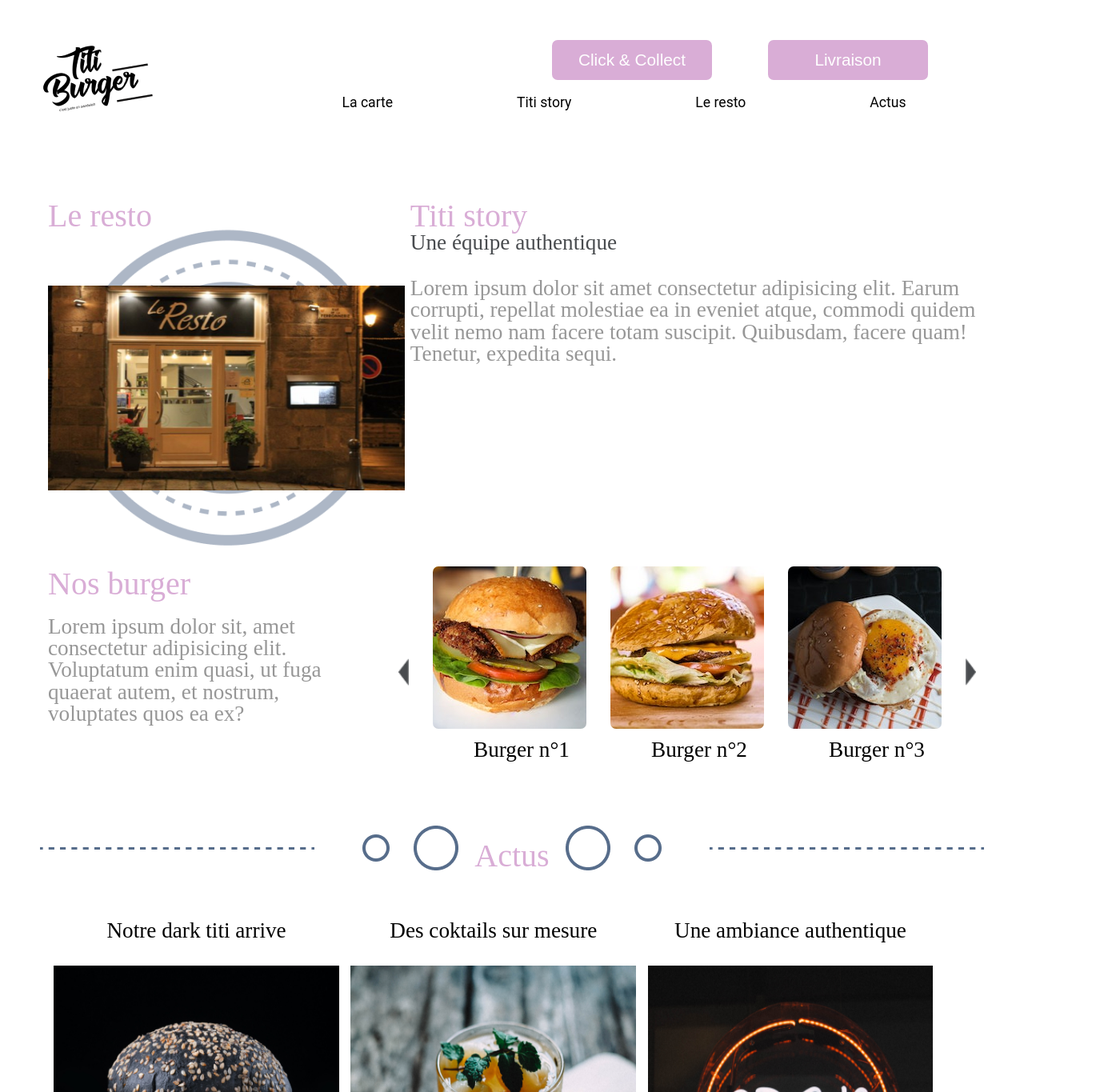
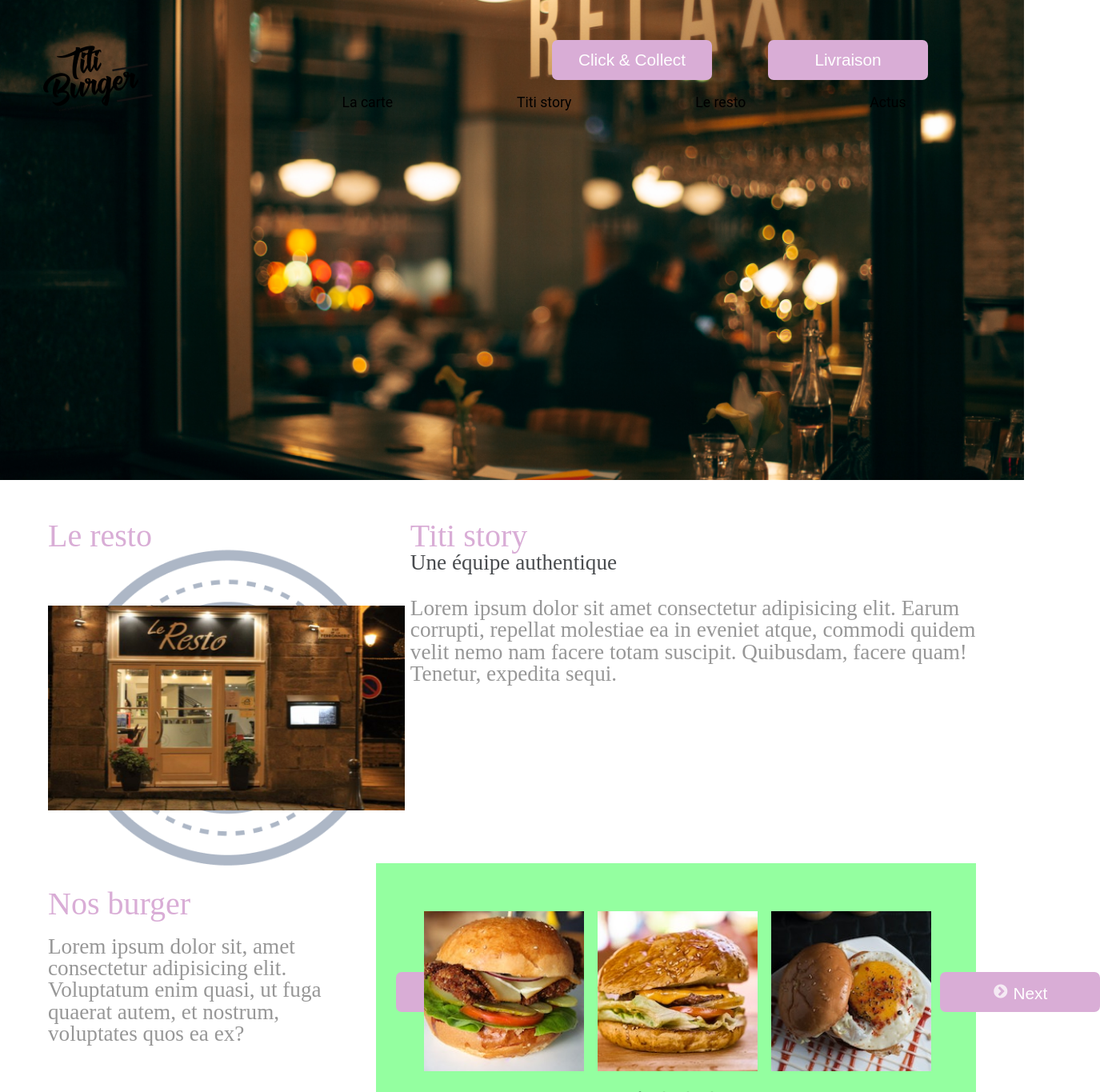
Before and after one commit to Bilal-MEKIRI/titi-React, a React (Create React App) app: page / in a window 1280 px wide. Shown: the top 1365 px of the page at 80% size, 1375 px wide, since content can reach past the window. Built offline with nearby package versions, Linux system fonts and the light colour scheme.

Commit message:
home page header added background image

```diff
--- a/src/App.js
+++ b/src/App.js
@@ -10,7 +10,6 @@ import Commande3 from "./pages/commande03";
 import Commande4 from "./pages/commande04";
 import Confirmation from "./pages/confirmation";
 import Home from "./pages/homePage";
-import Burger from "./pages/pageBurgers";
 import Paiment from "./pages/paiment";
 import Paiment2 from "./pages/paiment2";
 import Recapitulatif from "./pages/recapitulatif";
@@ -20,8 +19,7 @@ function App() {
   return (
     <Routes>
       <Route path="/" element={<Template />}>
-        {/* <Route index element={<Burger />}></Route> */}
-        {/* <Route index element={<Slide />}></Route> */}
+        {/* <Route path="/slide" element={<Slide />}></Route> */}
         <Route index element={<Home />}></Route>
         <Route path="/collect" element={<Collect />}></Route>
         <Route path="/commande1" element={<Commande1 />}></Route>
--- a/src/components/slide/slide.scss
+++ b/src/components/slide/slide.scss
@@ -32,7 +32,7 @@
     padding: 50px;
     width: fit-content;
     margin: 100px auto;
-    background-color: #ff94f8;
+    background-color: #94ffa0;
 }
 
 .slider-element{
--- a/src/components/template/index.js
+++ b/src/components/template/index.js
@@ -1,13 +1,19 @@
 import React from "react";
-import { Outlet } from "react-router-dom";
+import { Outlet, useLocation } from "react-router-dom";
 import { HashLink as Link } from "react-router-hash-link";
 import "../resetCSS/reset.scss";
 import "./template.scss";
 
-function Template() {
+export default function Template() {
+  const location = useLocation();
+
+  function getPath() {
+    return location.pathname;
+  }
+
   return (
     <>
-      <header>
+      <header className={getPath() === "/" ? "header-home" : ""}>
         <div id="logo">
           <img
             id="logoImg"
@@ -116,4 +122,3 @@ function Template() {
     </>
   );
 }
-export default Template;
--- a/src/components/template/template.scss
+++ b/src/components/template/template.scss
@@ -4,7 +4,17 @@ header{
   display: flex;
   justify-content: space-between;
   margin: 0 auto;
+
+  &.header-home{
+    height: 600px;
+    background-image: url(../../../public/images/header.png);
+    background-size: cover;
+    background-repeat: no-repeat;
+    display: flex;
+  }
 }
+
+
 
 #logo{
   margin: 50px;
--- a/src/pages/homePage/homepage.scss
+++ b/src/pages/homePage/homepage.scss
@@ -1,5 +1,4 @@
 .home {
-
 
 header{
   height: 600px;
--- a/src/pages/homePage/index.js
+++ b/src/pages/homePage/index.js
@@ -1,6 +1,8 @@
 import React from "react";
+import { Route, Routes } from "react-router-dom";
 import { Link } from "react-router-dom";
 import "./homepage.scss";
+import Slide from "../../components/slide";
 
 function Home() {
   return (
@@ -35,42 +37,7 @@ function Home() {
           </p>
         </div>
         <div id="menu">
-          <img
-            class="fleche"
-            id="flecheDroite"
-            src="images\flecheGauche.png"
-            alt="fleche gauche"
-          />
-          <div class="menu">
-            <img class="menuImg" src="images\burger1.jpg" alt="" />
-            <p>Burger n°1</p>
-          </div>
-          <div class="menu">
-            <img class="menuImg" src="images\burger2.jpg" alt="" />
-            <p>Burger n°2</p>
-          </div>
-          <div class="menu">
-            <img class="menuImg" src="images\burger3.jpg" alt="" />
-            <p>Burger n°3</p>
-          </div>
-          <div class="menu">
-            <img class="menuImg" src="images\burger4.jpg" alt="" />
-            <p>Burger n°4</p>
-          </div>
-          <div class="menu">
-            <img class="menuImg" src="images\burger5.jpg" alt="" />
-            <p>Burger n°5</p>
-          </div>
-          <div class="menu">
-            <img class="menuImg" src="images\burger6.jpg" alt="" />
-            <p>Burger n°6</p>
-          </div>
-          <img
-            class="fleche"
-            id="flecheGauche"
-            src="images\flecheDroite.png"
-            alt="fleche droite"
-          />
+          <Slide />
         </div>
       </section>
       <div id="section3Title">
--- a/src/pages/pageBurgers/index.js
+++ /dev/null
@@ -1,59 +0,0 @@
-import React, { useEffect, useState } from "react";
-import axios from "axios";
-import "./pageBurgers.scss";
-// URL API
-import { URL } from "../../utils/composants/urls.js";
-
-function Burger() {
-  const [burgers, setBurgers] = useState([]);
-
-  useEffect(() => {
-    const fetchBurgers = async () => {
-      try {
-        const { data } = await axios.get(URL.fetchBurger);
-        setBurgers(data);
-        console.log(data);
-      } catch (error) {
-        console.log(error.message());
-      }
-    };
-    fetchBurgers();
-  }, []);
-
-  return (
-    <main className="page-burgers">
-      <h1>Nos burgers</h1>
-      <div id="burgers-container">
-        {burgers.map((element, index) => {
-          return (
-            <React.Fragment key={index}>
-              {/* <div className="burgers">
-                <p id="burger-name">{element.name}</p>
-                <img src={element.image} alt="" />
-                <p>{element.description}</p>
-                <p>{element.price.$numberDecimal}$</p>
-              </div> */}
-
-              <section className="choixMenu">
-                <div>
-                  <input
-                    className="radioButton"
-                    type="radio"
-                    name="choixMenu"
-                  />
-                  <img className="menuImg" src={element.image} alt="" />
-                </div>
-                <h2>
-                  {element.name} - {element.price.$numberDecimal}$
-                </h2>
-                <p>{element.description}</p>
-              </section>
-              <img className="line" src="img\Line 5.png" alt="" />
-            </React.Fragment>
-          );
-        })}
-      </div>
-    </main>
-  );
-}
-export default Burger;
--- a/src/pages/pageBurgers/pageBurgers.scss
+++ /dev/null
@@ -1,42 +0,0 @@
-.page-burgers{
-
-main{
-    text-align: center;
-    margin: 100px;
-}
-h1{
-    font-size: 4.5rem;
-}
-
-#burgers-container{
-    width: 1000px;
-    height: fit-content;
-    display: flex;
-    justify-content: space-between;
-    flex-wrap: wrap;
-    align-items: center;
-    margin: 50px auto;
-}
-
-.burgers{
-    width: 45%;
-    height: fit-content;
-    display: flex;
-    flex-direction: column;
-    align-items: center;
-    padding: 20px;
-}
-
-.burgers p{
-    width: 80%;
-    margin: 10px;
-}
-#burger-name{
-    color:  black;
-    font-size: 2rem;
-}
-
-img{
-    border-radius: 5%;
-}
-}
```
Lines whose indentation alone changed are shown as unchanged.
